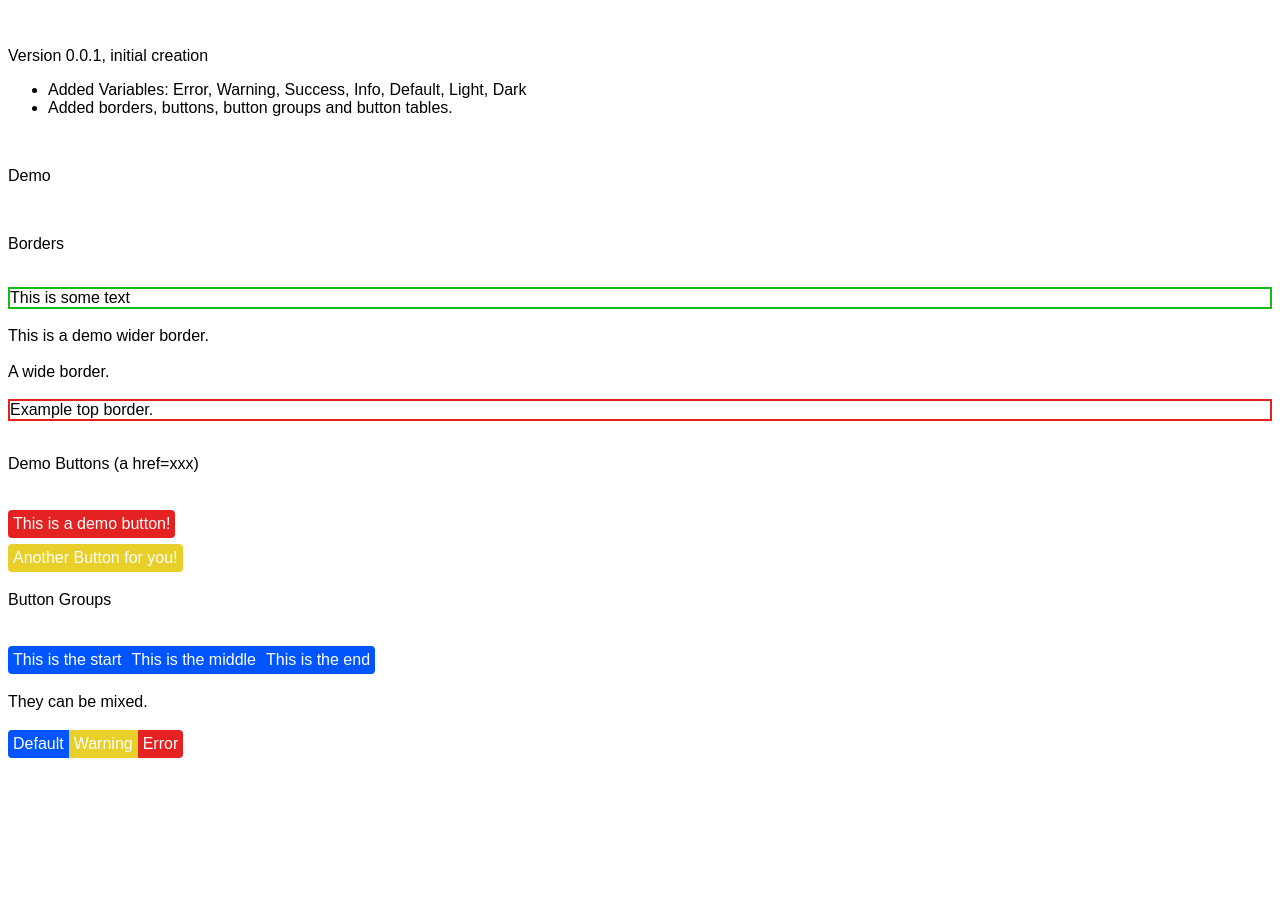
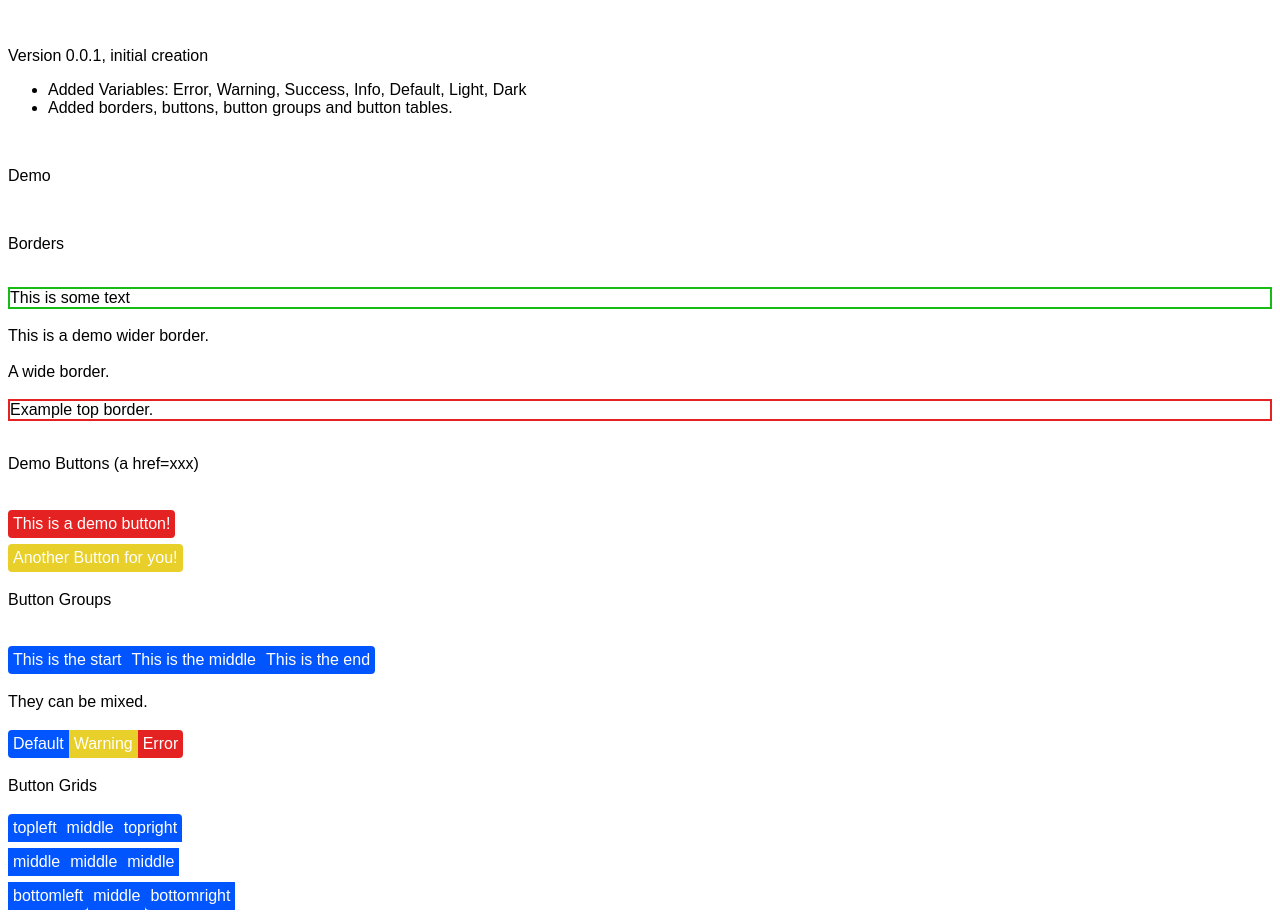
Before and after one commit to penguin-number-123/penguin-number-123.github.io, a website: page Frmwrk/index.html in a window 1280 px wide. Shown: the part 101-1022 px from the top of the page. Before the commit the page ends 870 px from the top, so only its background shows below. Drawn offline with Linux system fonts and the light colour scheme.

Commit message:
Update index.html

```diff
--- a/Frmwrk/index.html
+++ b/Frmwrk/index.html
@@ -37,5 +37,12 @@
         <br>
         <p>They can be mixed.</p>
         <a href="#" class="btn-group-s-default">Default</a><a href="#" class = "btn-group-m-warning">Warning</a><a href = "#" class = "btn-group-e-error">Error</a>
+        <br>
+        <p>Button Grids</p>
+        <a href="#" class="btn-table-topleft-default">topleft</a><a href="#" class="btn-table-middle-default">middle</a><a href="#" class="btn-table-topright-default">topright</a>
+        <br>
+        <a href="#" class="btn-table-middle-default">middle</a><a href="#" class="btn-table-middle-default">middle</a><a href="#" class="btn-table-middle-default">middle</a>
+        <br>
+        <a href="#" class="btn-table-bottomleft-default">bottomleft</a><a href="#" class="btn-table-middle-default">middle</a><a href="#" class="btn-table-bottomright-default">bottomright</a>
     </body>
 </html>
```
